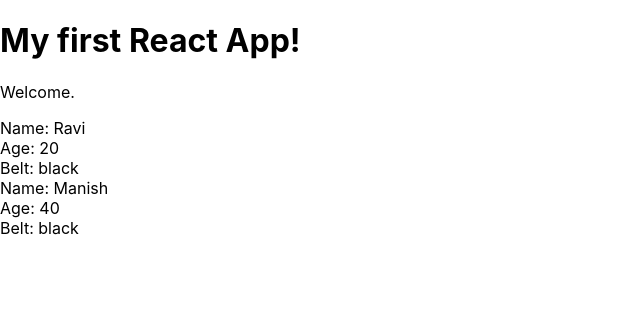
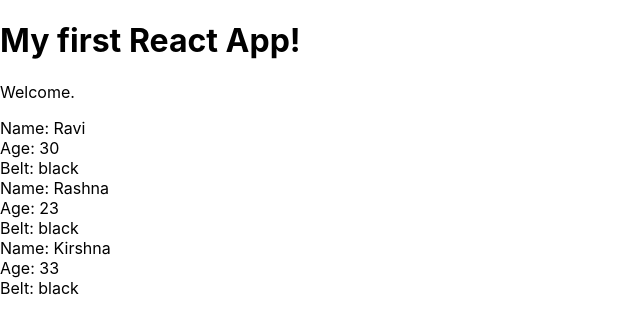
Before and after one commit to ravimaharjan/react-tutorial, a React (Create React App) app in the folder myapp/: page / in a window 1280 px wide. Shown: the top 334 px of the page, without its empty margins (0-640 px from the left). Built offline with nearby package versions, Linux system fonts and the light colour scheme.

Commit message:
multi props passed

```diff
--- a/myapp/src/App.js
+++ b/myapp/src/App.js
@@ -1,13 +1,21 @@
 import React, { Component } from 'react';
 import Ninjas from './Ninjas';
 class App extends Component {
+  state = {
+    ninjas: [
+      { name: 'Ravi', age: 30, belt: 'black', id: 1},
+      { name: 'Rashna', age: 23, belt: 'black', id: 2},
+      { name: 'Kirshna', age: 33, belt: 'black', id: 3}
+    ]
+  }
+
   render() {
     return (
       <div className="App">
       <h1>My first React App!</h1>
       <p>Welcome.</p>
-      <Ninjas name="Ravi" age="20" belt="black"/>
-      <Ninjas name="Manish" age="40" belt="black"/>
+      <Ninjas ninjas={ this.state.ninjas }/>
+
       </div>
     );
   }
--- a/myapp/src/Ninjas.js
+++ b/myapp/src/Ninjas.js
@@ -2,12 +2,19 @@
 
 class Ninjas extends Component{
     render(){
-        const {name, age, belt} = this.props;
+        const { ninjas } = this.props;
+        const ninjasList = ninjas.map(ninja =>{
+            return (
+                <div className="ninjas" key={ ninja.id }>
+                    <div>Name: { ninja.name }</div>
+                    <div>Age: { ninja.age }</div>
+                    <div>Belt: { ninja.belt }</div>
+                </div>
+            )
+        })
         return(
-            <div className="ninjas">
-                <div>Name: { name }</div>
-                <div>Age: { age }</div>
-                <div>Belt: { belt }</div>
+            <div className="ninjasList">
+                { ninjasList }
             </div>
         )
     }
```
